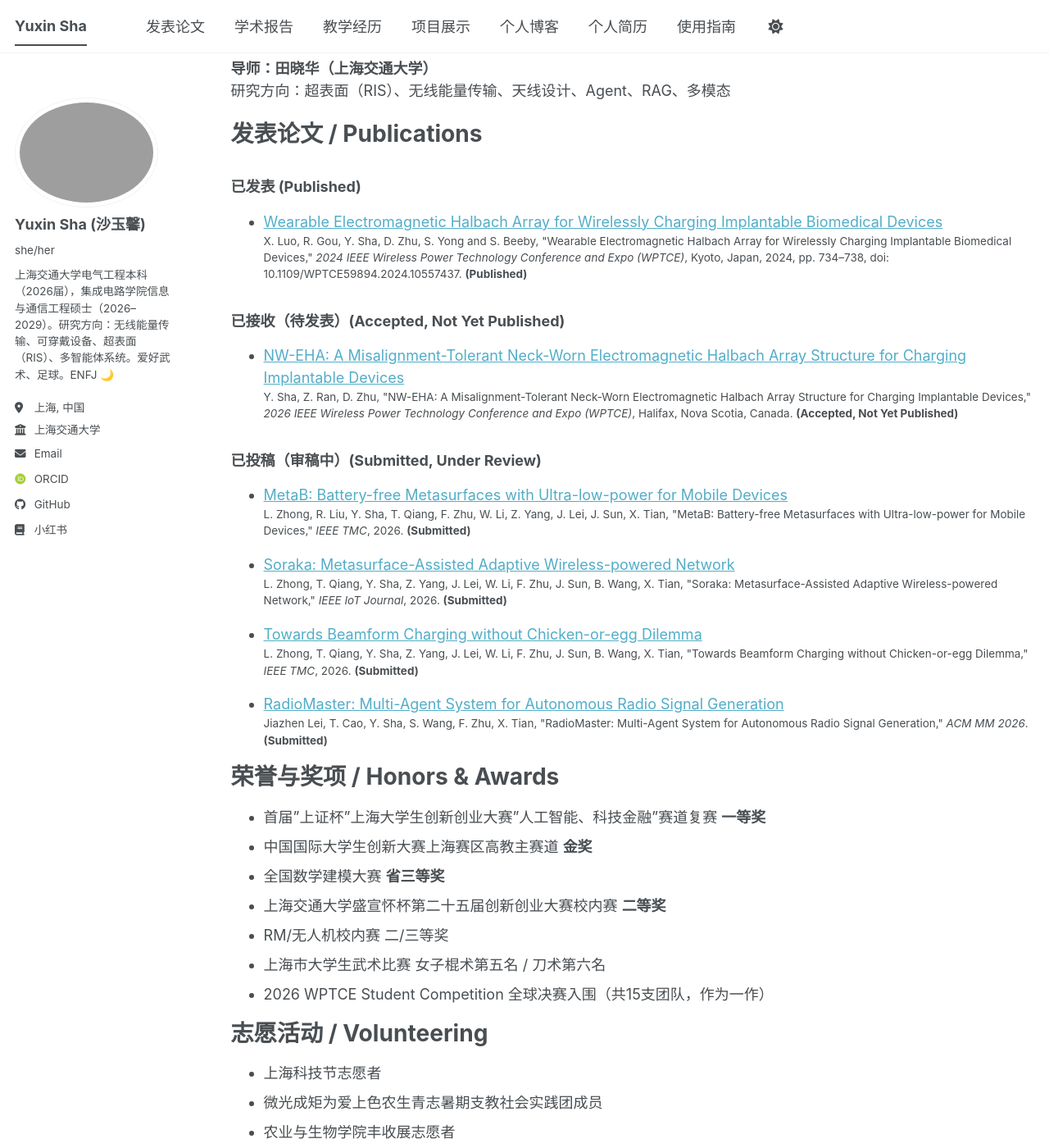
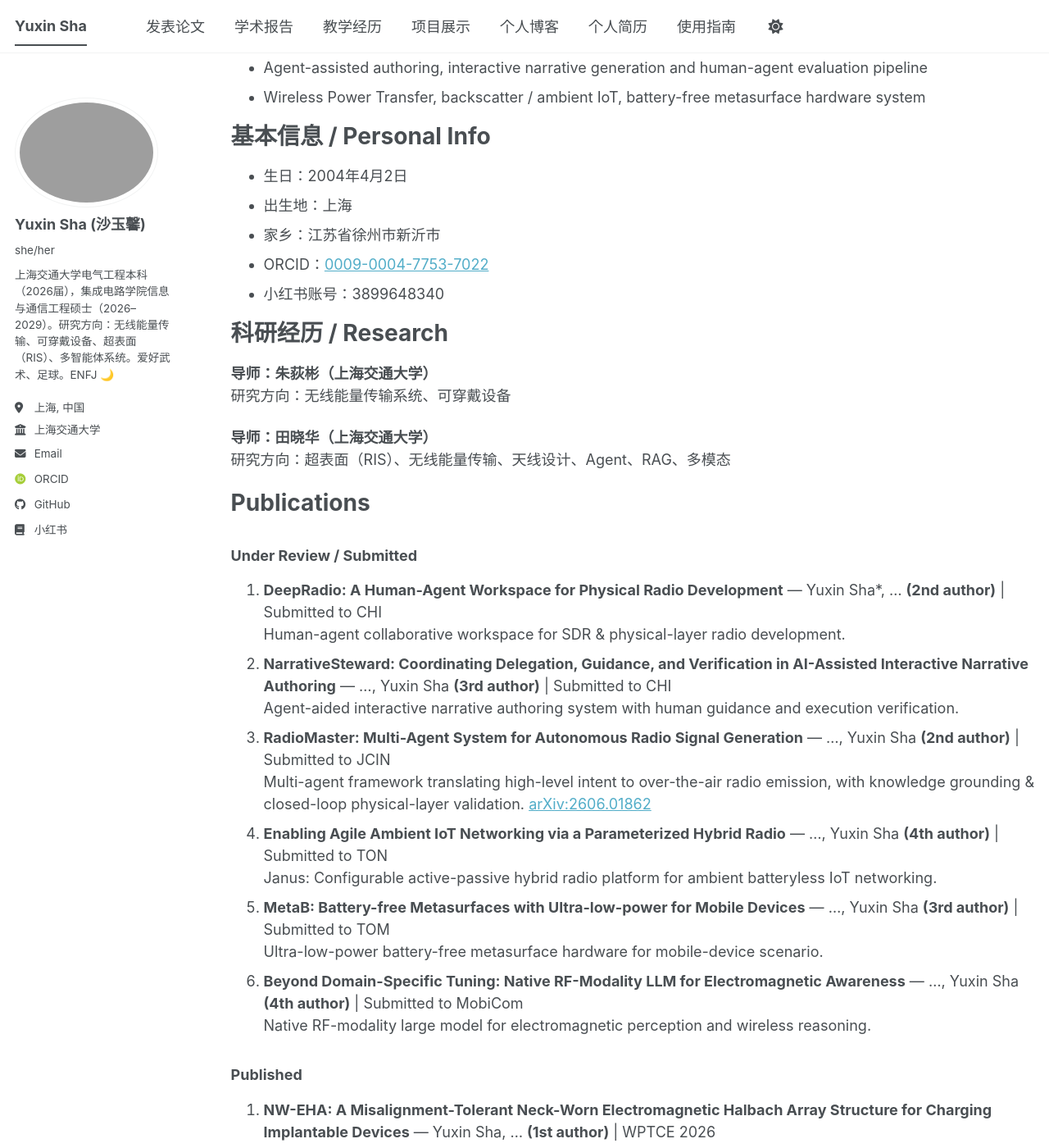
Before and after one commit to suiyuxue-dot/suiyuxue-dot.github.io, a Jekyll site: the page built from _pages/cv.md, in a window 1280 px wide and 1400 px high, scrolled down 966 px. Shown: the whole window at 82% size. Built offline with Jekyll 4.4.1, drawn with Linux system fonts in a browser that asks for light colours; some web fonts are replaced; a script bundle is joined from its source files by our own code; library files that are not in the unit come from our copies; some of the changed text lies outside the part shown.

Commit message:
Update homepage English sections per copy plan
Co-authored-by: suiyuxue-dot <253687041+suiyuxue-dot@users.noreply.github.com>

```diff
--- a/_pages/cv.md
+++ b/_pages/cv.md
@@ -24,11 +24,24 @@ redirect_from:
 
 ---
 
-教育经历 / Education
+Education
 ======
-* **上海交通大学** 集成电路学院，信息与通信工程专业，硕士研究生（2026.09 – 2029.06）
-* **上海交通大学** 电气工程学院，电气工程及其自动化专业，本科（2022.09 – 2026.06）
-* **上海七宝中学**（2019.09 – 2022.07）
+* **M.S. Student, School of Integrated Circuit, Shanghai Jiao Tong University** | 2026-09 — Present
+  Research interests: RF-aware LLM / Multi-Agent System for wireless prototyping / Wireless Power Transfer
+* **B.Eng., School of Electrical Engineering, Shanghai Jiao Tong University** | 2022-09 — 2026-06
+* **Shanghai Qibao High School** | 2019-09 — 2022-07
+
+Industry Experience
+======
+* **Tencent IEG, Public Technology Department** | Algorithm Research Intern | May 2026 — Sep 2026
+  Worked on end-to-end vertical-domain LLM-Agent development (architecture, skill implementation, model training, online deployment). Built evaluation-type and generative-type agents for game content creation, supporting DNF design document, *Honor of Kings* seasonal & anniversary narrative business.
+  Designed human-agent co-evolution evaluation workflow, built professionally-annotated domain dataset and trained dedicated evaluation model for iterative content quality improvement.
+
+Research Interests
+======
+* RF-aware Large Language Model & Multi-Agent Systems for autonomous wireless prototyping
+* Agent-assisted authoring, interactive narrative generation and human-agent evaluation pipeline
+* Wireless Power Transfer, backscatter / ambient IoT, battery-free metasurface hardware system
 
 基本信息 / Personal Info
 ======
@@ -47,22 +60,27 @@ redirect_from:
 **导师：田晓华（上海交通大学）**
 研究方向：超表面（RIS）、无线能量传输、天线设计、Agent、RAG、多模态
 
-发表论文 / Publications
+Publications
 ======
+### Under Review / Submitted
+1. **DeepRadio: A Human-Agent Workspace for Physical Radio Development** — Yuxin Sha*, ... **(2nd author)** | Submitted to CHI
+   Human-agent collaborative workspace for SDR & physical-layer radio development.
+2. **NarrativeSteward: Coordinating Delegation, Guidance, and Verification in AI-Assisted Interactive Narrative Authoring** — ..., Yuxin Sha **(3rd author)** | Submitted to CHI
+   Agent-aided interactive narrative authoring system with human guidance and execution verification.
+3. **RadioMaster: Multi-Agent System for Autonomous Radio Signal Generation** — ..., Yuxin Sha **(2nd author)** | Submitted to JCIN
+   Multi-agent framework translating high-level intent to over-the-air radio emission, with knowledge grounding & closed-loop physical-layer validation. [arXiv:2606.01862](https://arxiv.org/abs/2606.01862)
+4. **Enabling Agile Ambient IoT Networking via a Parameterized Hybrid Radio** — ..., Yuxin Sha **(4th author)** | Submitted to TON
+   Janus: Configurable active-passive hybrid radio platform for ambient batteryless IoT networking.
+5. **MetaB: Battery-free Metasurfaces with Ultra-low-power for Mobile Devices** — ..., Yuxin Sha **(3rd author)** | Submitted to TOM
+   Ultra-low-power battery-free metasurface hardware for mobile-device scenario.
+6. **Beyond Domain-Specific Tuning: Native RF-Modality LLM for Electromagnetic Awareness** — ..., Yuxin Sha **(4th author)** | Submitted to MobiCom
+   Native RF-modality large model for electromagnetic perception and wireless reasoning.
 
-{::nomarkdown}
-{% if site.publication_category %}
-  {% for category in site.publication_category %}
-    {% assign category_posts = site.publications | where: "category", category[0] | reverse %}
-    {% if category_posts.size > 0 %}
-<h3>{{ category[1].title }}</h3>
-<ul>{% for post in category_posts %}{% include archive-single-cv.html %}{% endfor %}</ul>
-    {% endif %}
-  {% endfor %}
-{% else %}
-<ul>{% for post in site.publications reversed %}{% include archive-single-cv.html %}{% endfor %}</ul>
-{% endif %}
-{:/nomarkdown}
+### Published
+1. **NW-EHA: A Misalignment-Tolerant Neck-Worn Electromagnetic Halbach Array Structure for Charging Implantable Devices** — Yuxin Sha, ... **(1st author)** | WPTCE 2026
+   Wearable neck-mount Halbach-array coil for misalignment-robust implant-device wireless charging.
+2. **Toward Beamform Charging Without Chicken-or-Egg Dilemma** — ..., Yuxin Sha **(3rd author)** | TOM
+   Beamforming wireless power transfer resolving the classic “chicken-egg” dependency dilemma.
 
 荣誉与奖项 / Honors & Awards
 ======
```
